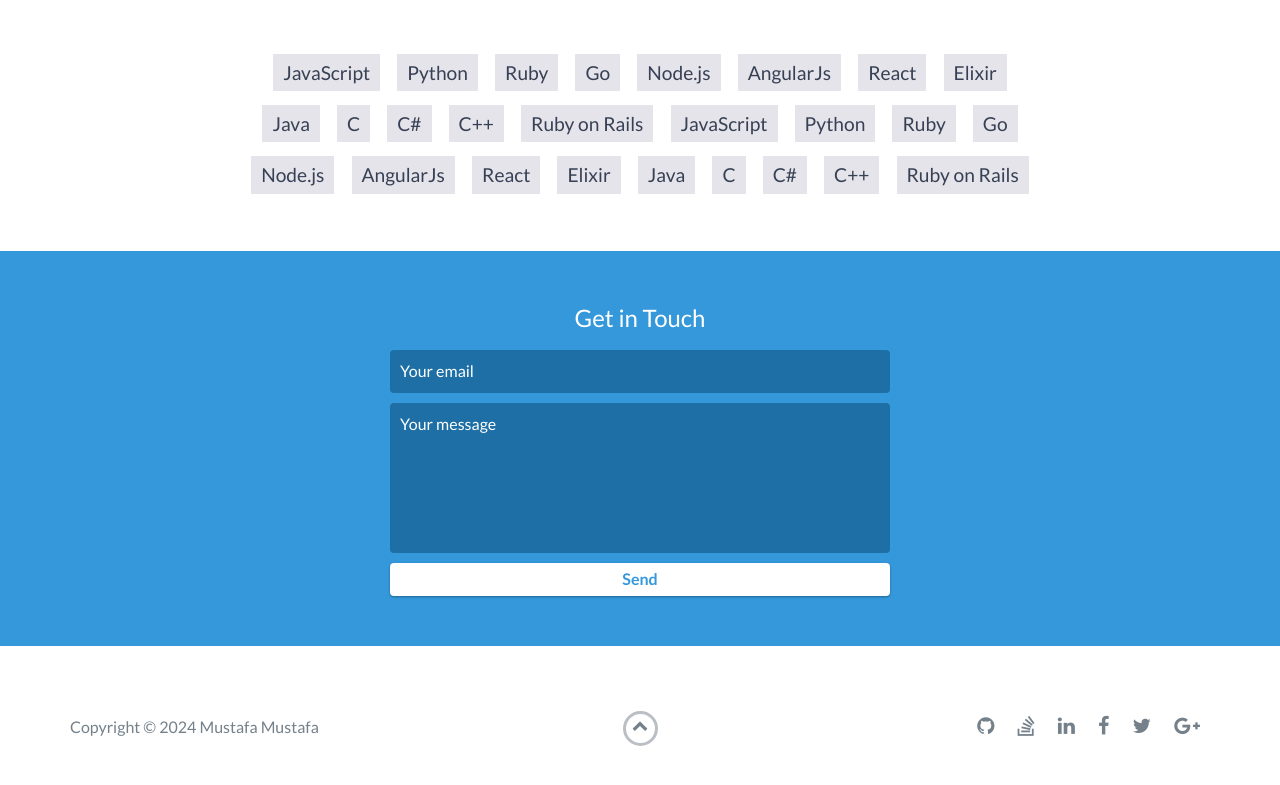
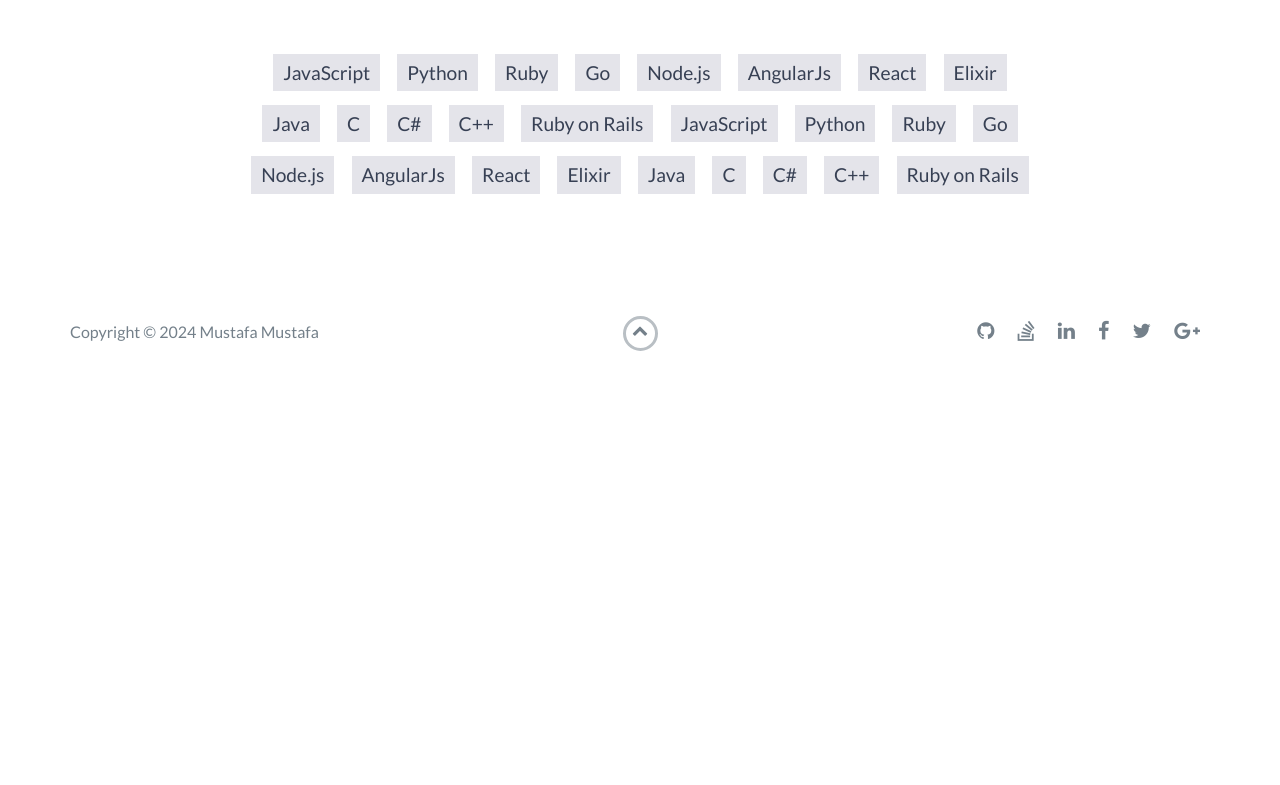
Before and after one commit to musstaffali/portfollio, a website: page index.html in a window 1280 px wide. Shown: the part 3561-4346 px from the top of the page. After the commit the page ends 3965 px from the top, so only its background shows below. Drawn offline with nearby package versions, Linux system fonts and the light colour scheme.

Commit message:
removing

```diff
--- a/index.html
+++ b/index.html
@@ -228,18 +228,6 @@
     </div>
     <!-- End #skills -->
 
-    <div id="contact">
-        <h2>Get in Touch</h2>
-        <div id="contact-form">
-            <form method="POST" action="https://formspree.io/email@email.com">
-                <input type="hidden" name="_subject" value="Contact request from personal website" />
-                <input type="email" name="_replyto" placeholder="Your email" required>
-                <textarea name="message" placeholder="Your message" required></textarea>
-                <button type="submit">Send</button>
-            </form>
-        </div>
-        <!-- End #contact-form -->
-    </div>
     <!-- End #contact -->
 
     <footer>
```
